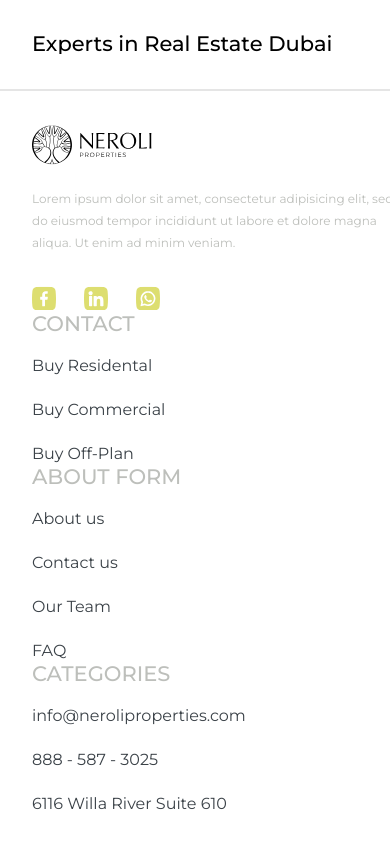
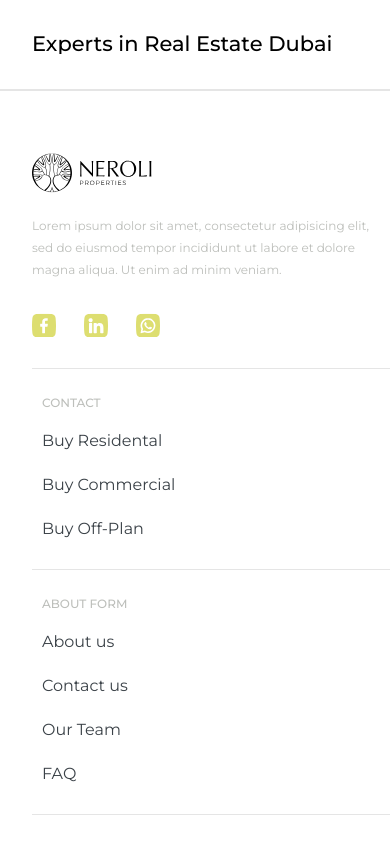
Before and after one commit to ProskurinVadim/Neroli-Web-Dev, a Next.js app: page /list in a window 390 px wide. Shown: the part 6240-7082 px from the top of the page. Built offline with nearby package versions, Linux system fonts and the light colour scheme.

Commit message:
add mobile home

```diff
--- a/components/shared/Footer/Footer.module.scss
+++ b/components/shared/Footer/Footer.module.scss
@@ -37,7 +37,6 @@
         padding: 34px 0;
 
         .footer_item {
-            border-right: 1px solid $color-border;
             text-align: left;
             list-style: none;
             box-sizing: border-box;
@@ -54,6 +53,7 @@
             .small_section_header {
                 color: $color-additiona;
                 text-transform: uppercase;
+                font-size: 12px;
             }
 
             .medium_text {
@@ -116,6 +116,7 @@
 @include xl {
     .footer_item {
         padding: 0 70px;
+        border-right: 1px solid $color-border;
 
         &:first-child {
             width: 400px;
@@ -125,6 +126,7 @@
 @include lg {
     .footer_item {
         padding: 0 40px;
+        border-right: 1px solid $color-border;
 
         &:first-child {
             width: 25%;
@@ -137,10 +139,20 @@
         padding: 0 10px;
         width: 50%;
     }
+
+    .small_section_header {
+        margin-top: 28px;
+    }
 }
 
 @include sm {
     .footer_item {
+        padding: 0 10px 28px;
+        border-bottom: 1px solid $color-border;
         width: 100%;
     }
+
+    .small_section_header {
+        margin-top: 28px;
+    }
 }
```
